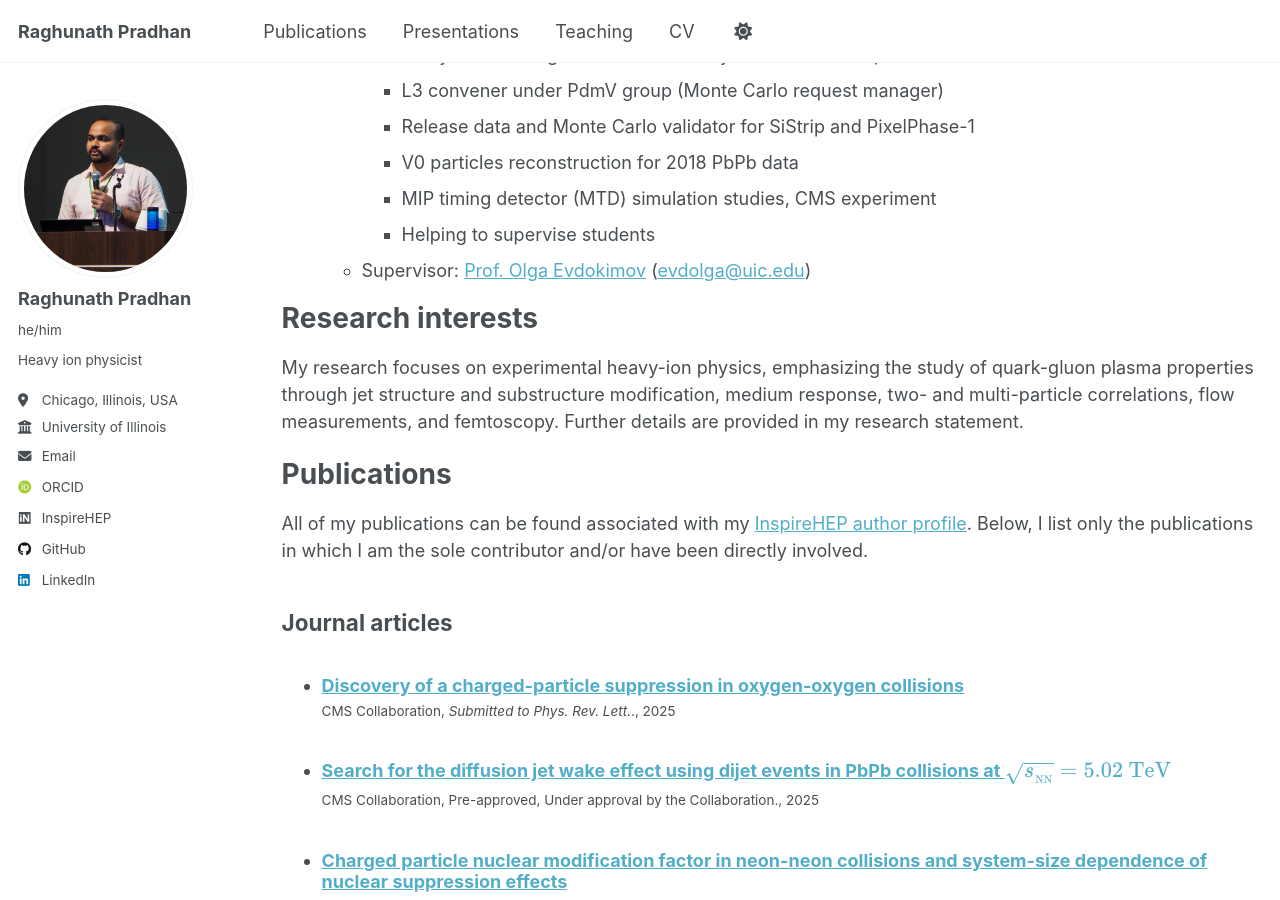
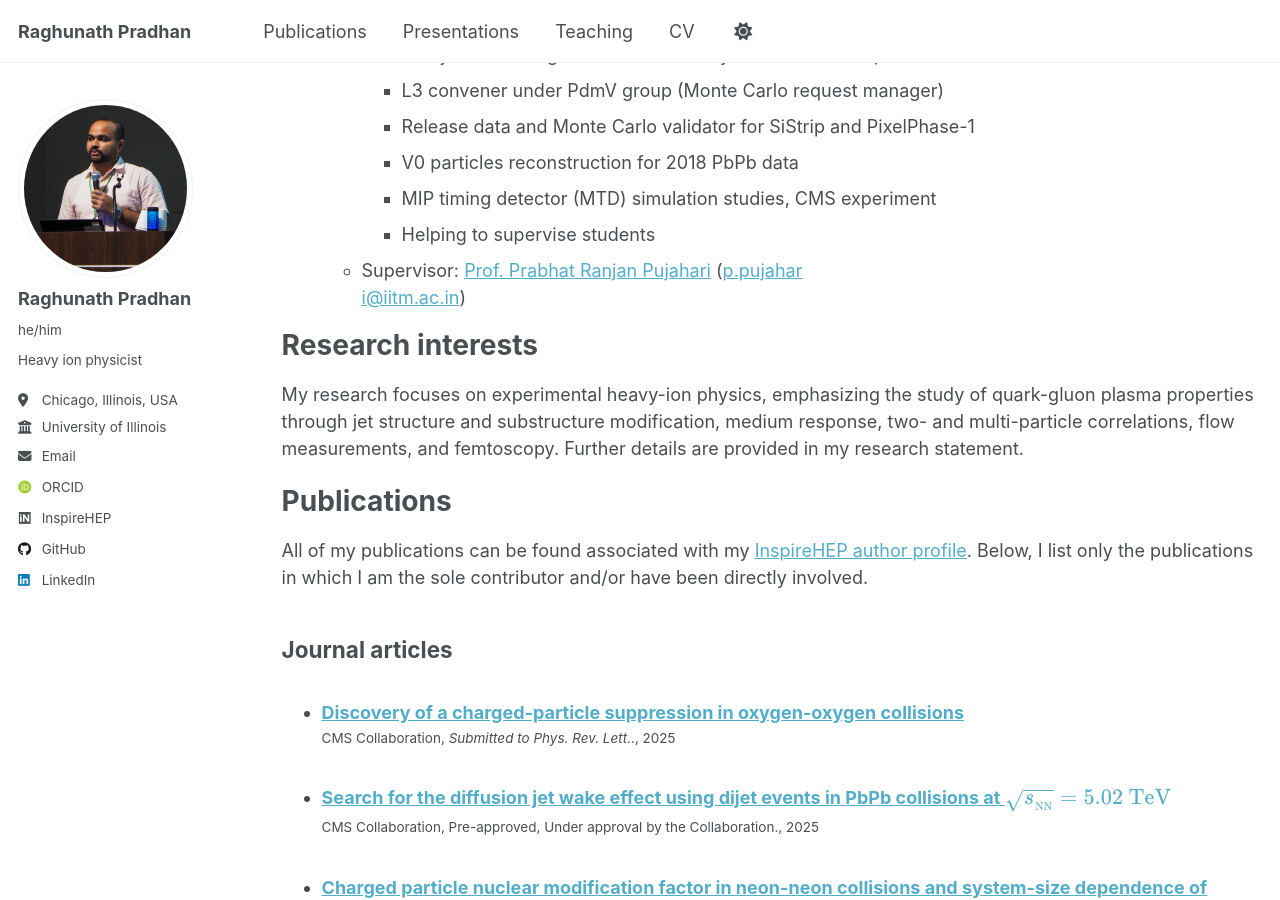
Before and after one commit to RAGHUMATAPITA/RAGHUMATAPITA.github.io, a Jekyll site: the page built from _pages/cv.md, in a window 1280 px wide and 900 px high, scrolled down 2148 px. Built offline with Jekyll 4.4.1, drawn with Linux system fonts in a browser that asks for light colours; some web fonts are replaced; a script that is not in the unit is left out.

Commit message:
updateing about me

```diff
--- a/_pages/cv.md
+++ b/_pages/cv.md
@@ -75,7 +75,8 @@ Work experience
     * V0 particles reconstruction for 2018 PbPb data
     * MIP timing detector (MTD) simulation studies, CMS experiment
     * Helping to supervise students
-  * Supervisor: [Prof. Olga Evdokimov](https://phys.uic.edu/profiles/evdokimov-olga/) ([evdolga@uic.edu](mailto:evdolga@uic.edu))
+  * Supervisor: [Prof. Prabhat Ranjan Pujahari](https://physics.iitm.ac.in/people/facultyinfo/prabhatpujahari.html) ([p.pujahar\
+i@iitm.ac.in](mailto:p.pujahari@iitm.ac.in))
 
 Research interests
 ======
```
